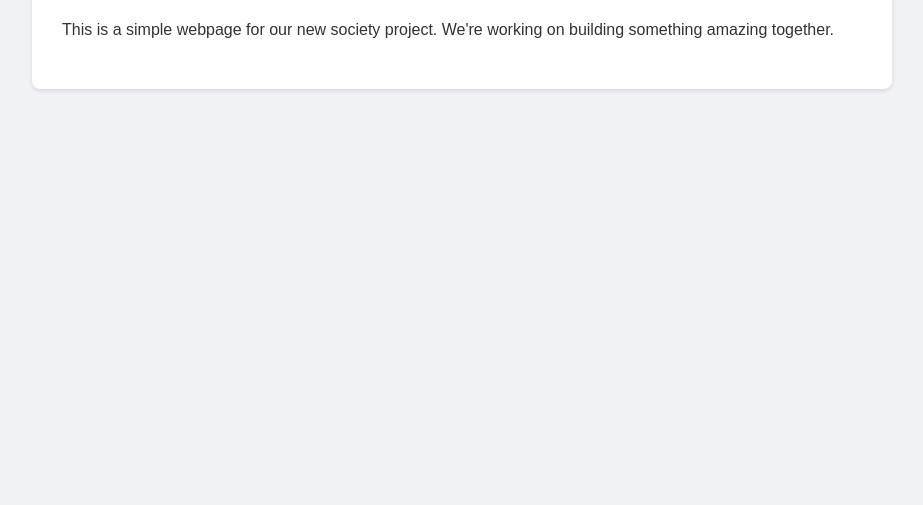
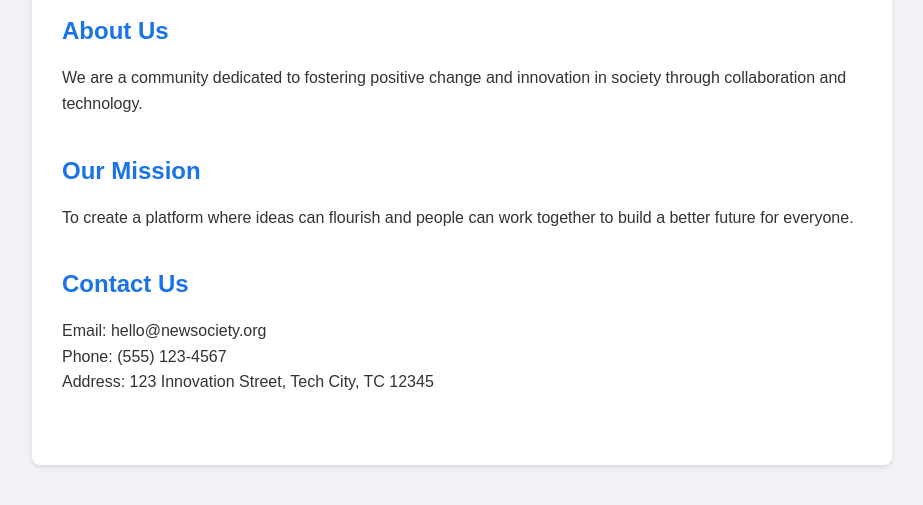
Before and after one commit to chrisrup/new-society-test, a plain HTML site: page index.html in a window 1280 px wide. Shown: the part 111-616 px from the top of the page, without its empty margins (178-1101 px from the left). Drawn offline with Linux system fonts and the light colour scheme.

Commit message:
Add more content sections

```diff
--- a/index.html
+++ b/index.html
@@ -19,7 +19,7 @@
             border-radius: 8px;
             box-shadow: 0 2px 4px rgba(0, 0, 0, 0.1);
         }
-        h1 {
+        h1, h2 {
             color: #1a73e8;
             margin-bottom: 20px;
         }
@@ -27,12 +27,31 @@
             line-height: 1.6;
             color: #333;
         }
+        .section {
+            margin-bottom: 40px;
+        }
     </style>
 </head>
 <body>
     <div class="container">
         <h1>Welcome to New Society</h1>
-        <p>This is a simple webpage for our new society project. We're working on building something amazing together.</p>
+
+        <div class="section">
+            <h2>About Us</h2>
+            <p>We are a community dedicated to fostering positive change and innovation in society through collaboration and technology.</p>
+        </div>
+
+        <div class="section">
+            <h2>Our Mission</h2>
+            <p>To create a platform where ideas can flourish and people can work together to build a better future for everyone.</p>
+        </div>
+
+        <div class="section">
+            <h2>Contact Us</h2>
+            <p>Email: hello@newsociety.org<br>
+            Phone: (555) 123-4567<br>
+            Address: 123 Innovation Street, Tech City, TC 12345</p>
+        </div>
     </div>
 </body>
 </html>
```
